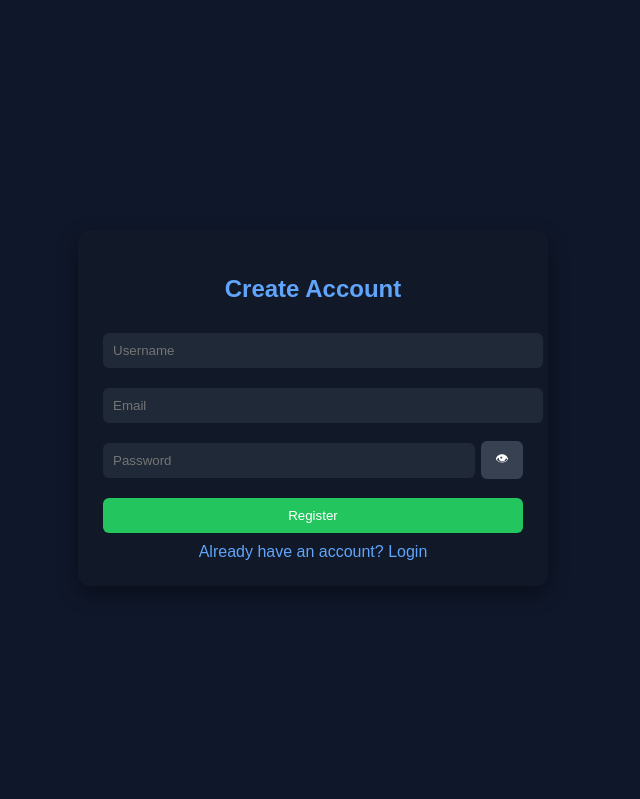
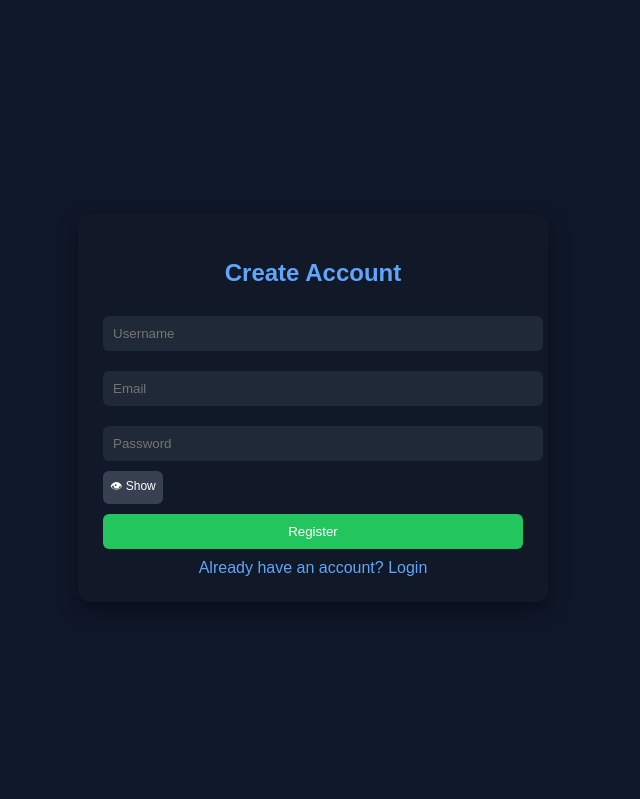
Before and after one commit to Killmon3r/cloud-password-tool, a Flask app: page /register-page in a window 1280 px wide. Shown: the top 799 px of the page, without its empty margins (327-967 px from the left). Run offline with Flask 3, Linux system fonts and the light colour scheme.

Commit message:
Refactor register.html with updated button styles

```diff
--- a/templates/register.html
+++ b/templates/register.html
@@ -39,31 +39,22 @@
             color: white;
         }
 
-        .password-box {
-            display: flex;
-            align-items: center;
-            gap: 6px;
-        }
-
-        .password-box input {
-            flex: 1;
-        }
-
-        .toggle-btn {
-            width: 42px;
-            height: 38px;
+        .small-btn {
+            width: 60px;
+            padding: 6px;
+            font-size: 12px;
+            background: #374151;
             border: none;
             border-radius: 6px;
-            background: #374151;
             color: white;
             cursor: pointer;
         }
 
-        .toggle-btn:hover {
+        .small-btn:hover {
             background: #4b5563;
         }
 
-        button.register-btn {
+        button.main-btn {
             width: 100%;
             padding: 10px;
             background: #22c55e;
@@ -74,7 +65,7 @@
             margin-top: 10px;
         }
 
-        button.register-btn:hover {
+        button.main-btn:hover {
             background: #16a34a;
         }
 
@@ -89,7 +80,6 @@
         #result {
             text-align: center;
             margin-top: 10px;
-            font-size: 14px;
         }
     </style>
 </head>
@@ -101,13 +91,12 @@
 
     <input id="username" placeholder="Username">
     <input id="email" placeholder="Email">
+    <input id="password" type="password" placeholder="Password">
 
-    <div class="password-box">
-        <input id="password" type="password" placeholder="Password">
-        <button class="toggle-btn" onclick="togglePassword('password')">👁</button>
-    </div>
+    <!-- 👁 TOGGLE ABOVE MAIN BUTTON -->
+    <button class="small-btn" onclick="togglePassword('password')">👁 Show</button>
 
-    <button class="register-btn" onclick="register()">Register</button>
+    <button class="main-btn" onclick="register()">Register</button>
 
     <div id="result"></div>
 
```
